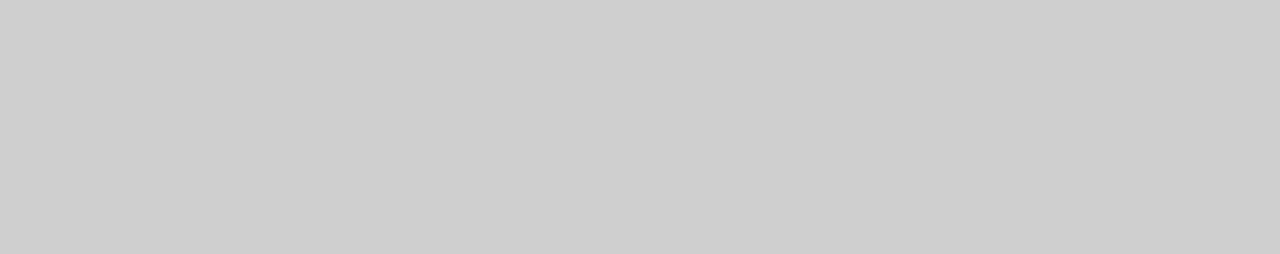
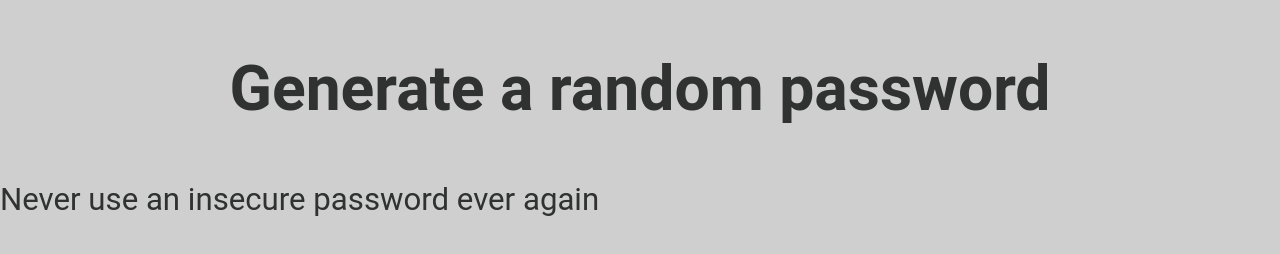
Before and after one commit to zoethesullivan/passwordGenerator, a plain HTML site: page index.html in a window 1280 px wide. Drawn offline with nearby package versions, Linux system fonts and the light colour scheme.

Commit message:
write copy for project

```diff
--- a/index.html
+++ b/index.html
@@ -8,6 +8,13 @@
     <link href="assets/css/styles.css" rel='stylesheet' type='text/css'>
   </head>
   <body>
+    <head>
+      <h1>Generate a random password</h1>
+    </head>
+    <main>
+      <p>Never use an insecure password ever again</p>
+      <button>Generate passwords</button>
+    </main>
     <script src="assets/js/scripts.js"></script>
   </body>
 </html>
```
